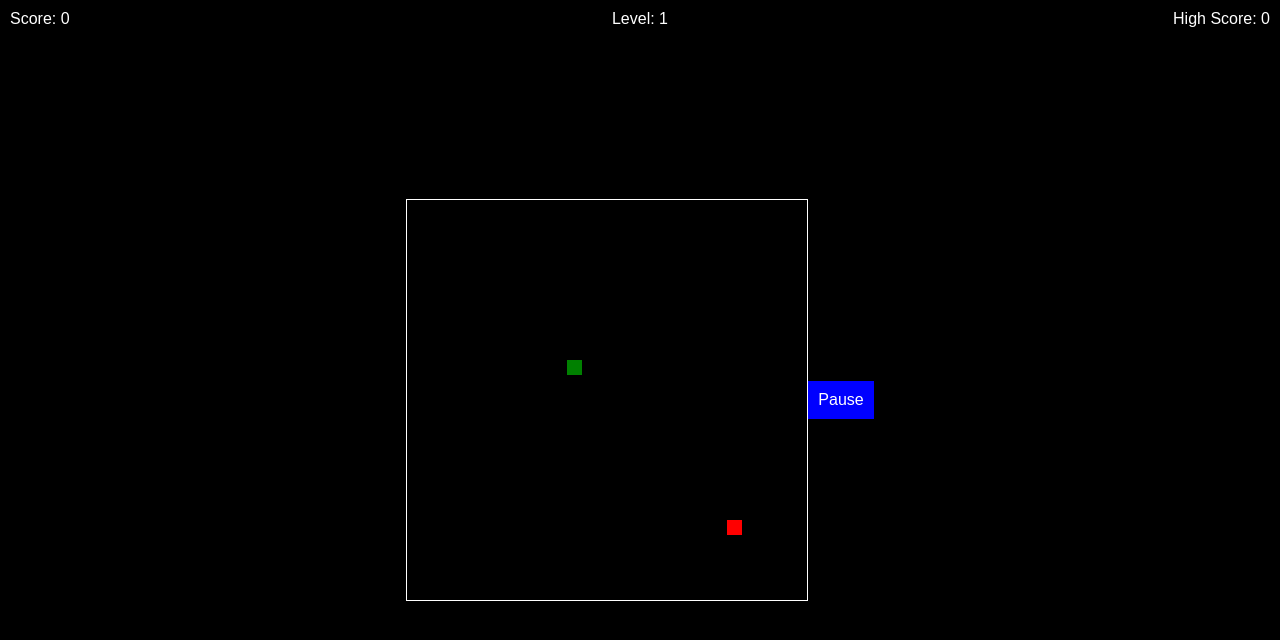
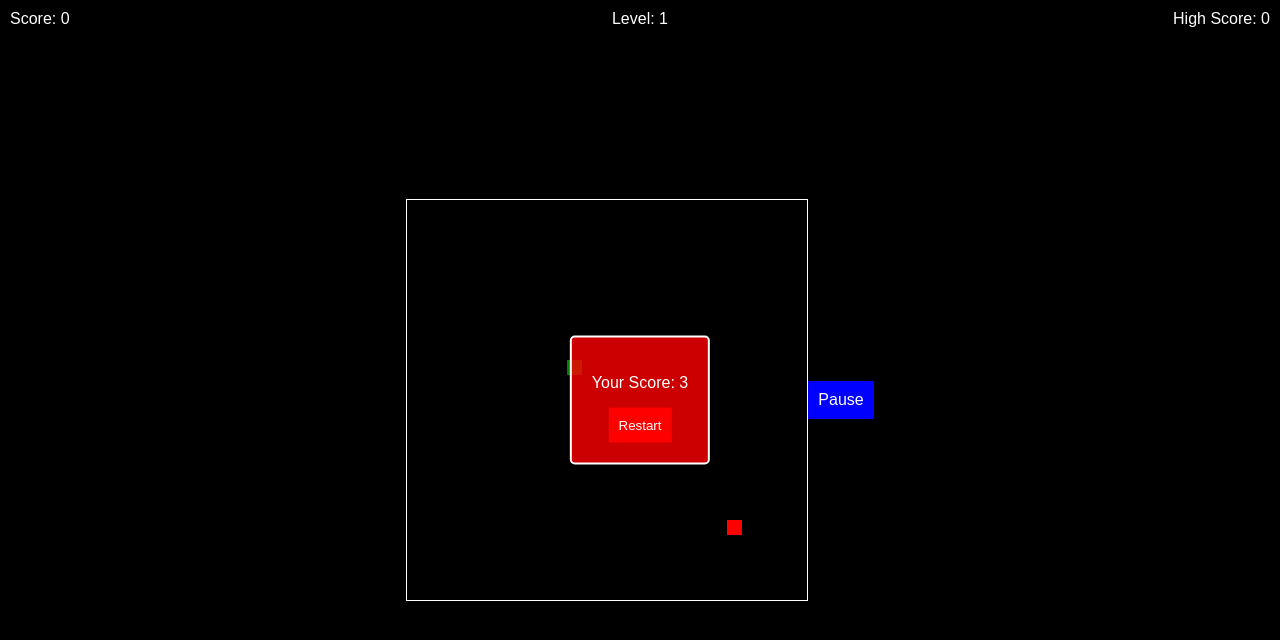
Before and after one commit to jaxeuseuse/JustSomeRedElephants, a plain HTML site: page index.html in a window 1280 px wide. Drawn offline with Linux system fonts and the light colour scheme.

Commit message:
Update index.html

```diff
--- a/index.html
+++ b/index.html
@@ -67,7 +67,7 @@
   <div id="high-score">High Score: 0</div>
   <div id="level">Level: 1</div>
   <div id="game-over-popup">
-    <p>Game Over!</p>
+    <p id="game-over-message"></p>
     <button id="restart-button">Restart</button>
   </div>
   <div id="pause-button">Pause</div>
@@ -83,9 +83,8 @@
 
     var highScore = 0;
     var level = 1;
-    var speed = 4;
+    var speed = 8; // Adjusted for slower speed
     var grid = 16;
-    var count = 0;
     var paused = false;
 
     var snake = {
@@ -94,7 +93,7 @@
       dx: 0,
       dy: 0,
       cells: [],
-      maxCells: 1
+      maxCells: 4 // Start the snake at 4 pixels
     };
 
     var apple = {
@@ -125,14 +124,14 @@
     function updateLevel() {
       level = Math.floor((snake.cells.length - 4) / 10) + 1;
       levelElement.textContent = 'Level: ' + level;
-      speed = 4 + level;
+      speed = 8 + level; // Adjusted speed
     }
 
     function restartGame() {
       snake.x = 160;
       snake.y = 160;
       snake.cells = [];
-      snake.maxCells = 1;
+      snake.maxCells = 4;
       snake.dx = 0;
       snake.dy = 0;
 
@@ -146,6 +145,7 @@
 
     function showGameOverPopup() {
       gameOverPopup.style.display = 'block';
+      document.getElementById('game-over-message').textContent = 'Your Score: ' + (snake.cells.length - 1);
       audio.die.play();
     }
 
@@ -243,6 +243,8 @@
       });
     }
 
+    var count = 0; // Add count variable
+
     requestAnimationFrame(loop);
   </script>
 </body>
```
